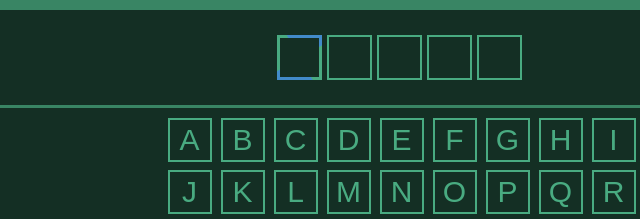
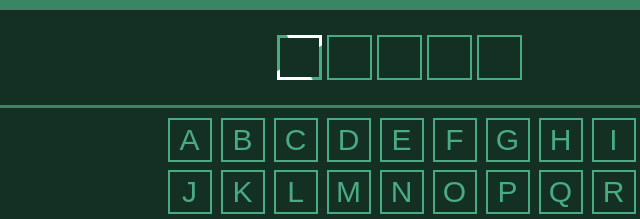
Before and after one commit to dubniczky/Wordle, a website built with webpack: page source/page/index.html in a window 1280 px wide. Shown: the top 219 px of the page, 238-878 px from the left. Built offline with nearby package versions, Linux system fonts and the light colour scheme.

Commit message:
Updated rainbow to white

```diff
--- a/source/style/definitions.css
+++ b/source/style/definitions.css
@@ -10,6 +10,6 @@
     --correct: #428bca;
     --disabled: #555;
 
-    --rainbow-1: #428bca;
+    --rainbow-1: white;
     --rainbow-2: #49ab81;
 }
```
